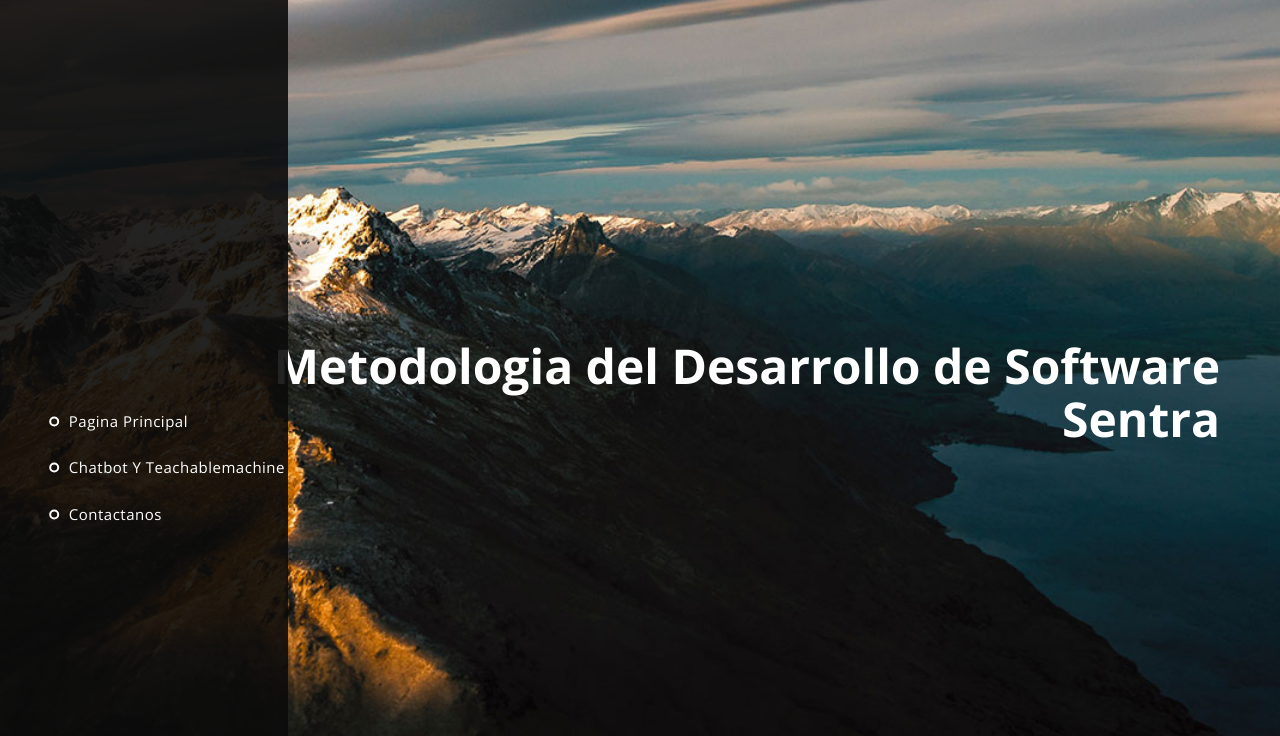
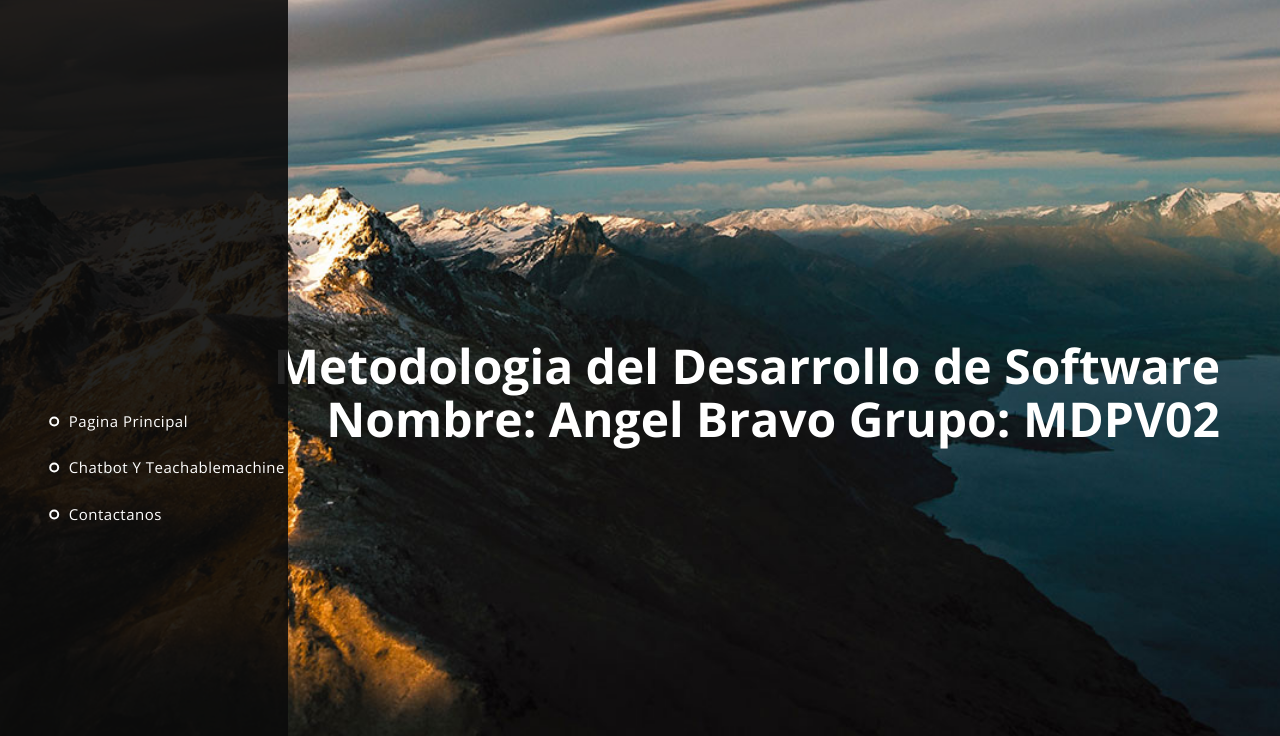
Before and after one commit to AngelBravo24/AngelBravo24.github.io, a plain HTML site: page index.html in a window 1280 px wide. Shown: the top 736 px of the page. Drawn offline with nearby package versions, Linux system fonts and the light colour scheme.

Commit message:
Update index.html

```diff
--- a/index.html
+++ b/index.html
@@ -92,7 +92,7 @@
                     <div class="image"></div>
                     <div class="info">
                         <div>
-                          <h1>Metodologia del Desarrollo de Software<br>Sentra</h1>
+                          <h1>Metodologia del Desarrollo de Software<br>Nombre: Angel Bravo   Grupo: MDPV02</h1>
 
                           </div>
                         </div>
```
